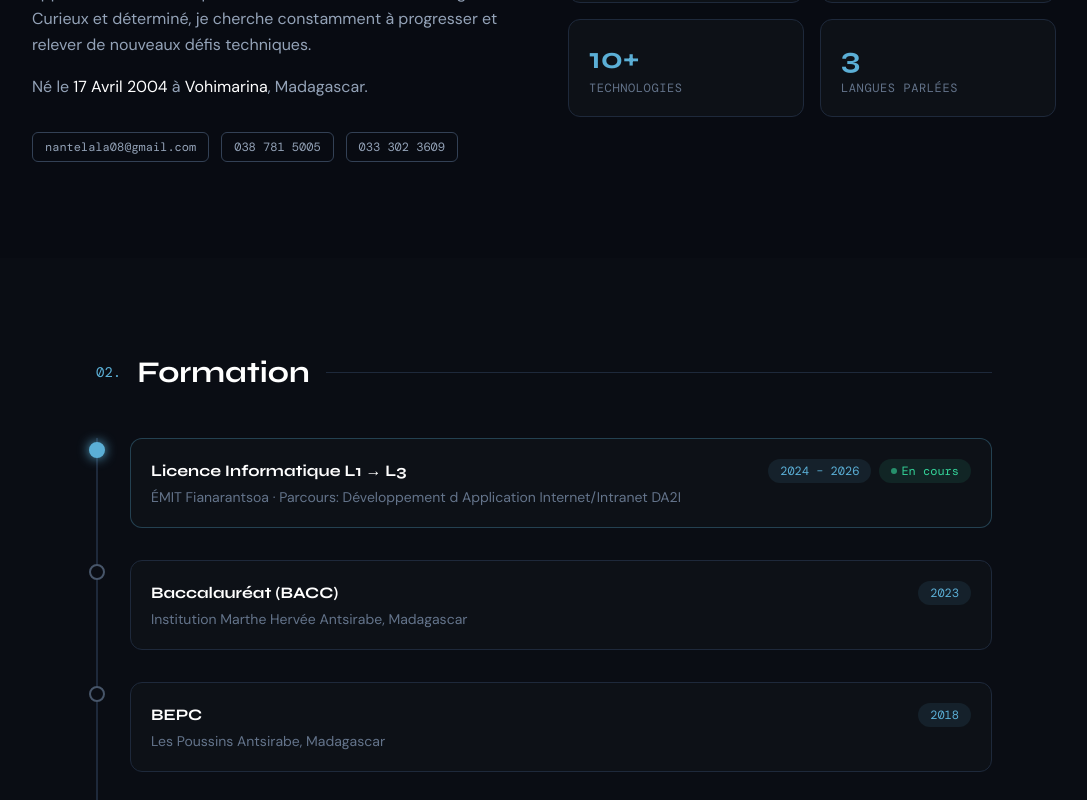
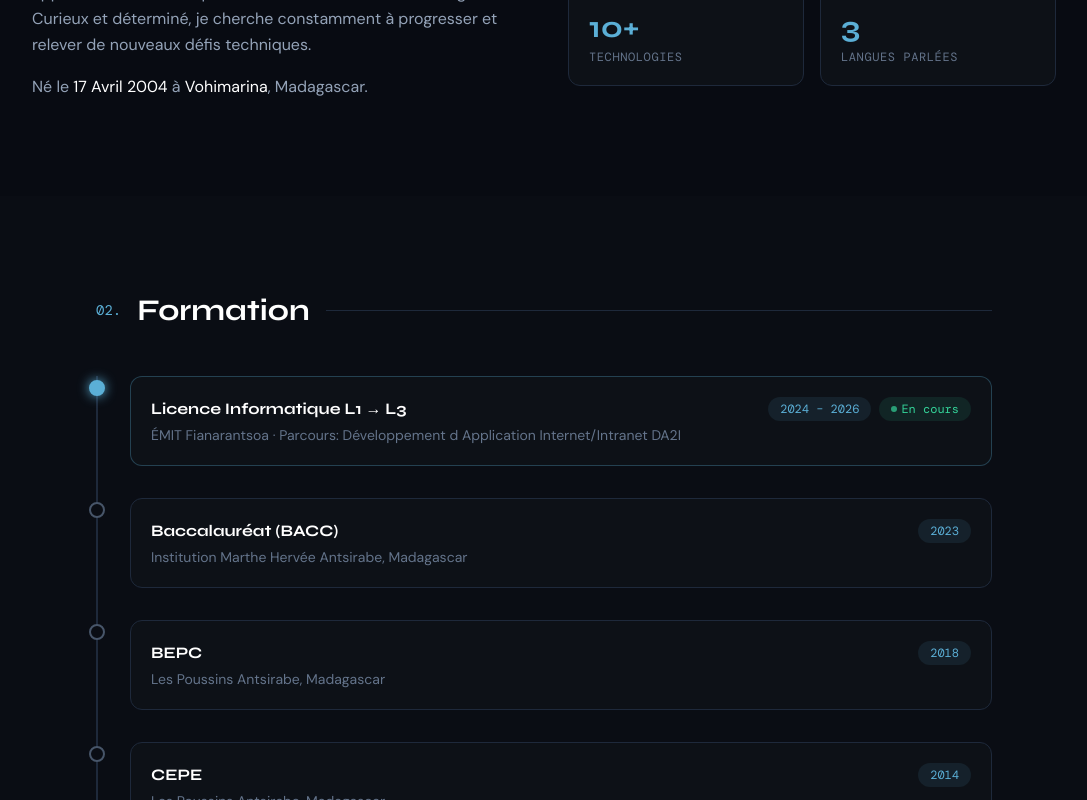
Before and after one commit to Lala7nante/portfolio, a React (Vite) app: page / in a window 1280 px wide. Shown: the part 1120-1920 px from the top of the page, without its empty margins (96-1183 px from the left). Built offline with nearby package versions, Linux system fonts and the light colour scheme; no server answers.

Commit message:
Suppression réseaux sociaux

```diff
--- a/src/components/About.jsx
+++ b/src/components/About.jsx
@@ -23,13 +23,7 @@ export default function About() {
               Né le <span className="text-white">17 Avril 2004</span> à <span className="text-white">Vohimarina</span>, Madagascar.
             </p>
 
-            <div className="mt-8 flex flex-wrap gap-3">
-              {['nantelala08@gmail.com','038 781 5005','033 302 3609'].map(item => (
-                <span key={item} className="font-mono-dm text-xs px-3 py-1.5 border border-slate-700 text-slate-400 rounded-md">
-                  {item}
-                </span>
-              ))}
-            </div>
+
           </div>
 
           {/* Stats */}
```
